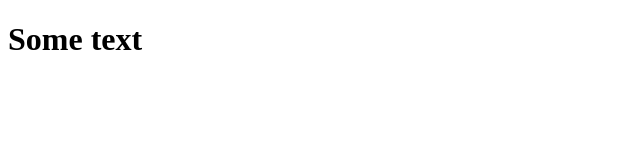
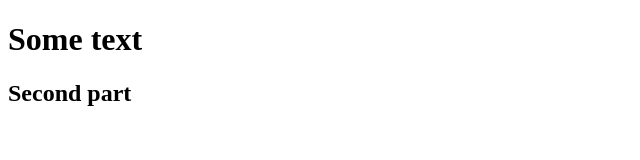
Before and after one commit to Sofiia1105/history, a plain HTML site: page index.html in a window 1280 px wide. Shown: the whole page, without its empty margins (0-640 px from the left). Drawn offline with Linux system fonts and the light colour scheme.

Commit message:
1 commit hotfix

```diff
--- a/index.html
+++ b/index.html
@@ -8,5 +8,6 @@
 </head>
 <body>
     <h1>Some text</h1>
+    <h2>Second part</h2>
 </body>
 </html>
```
